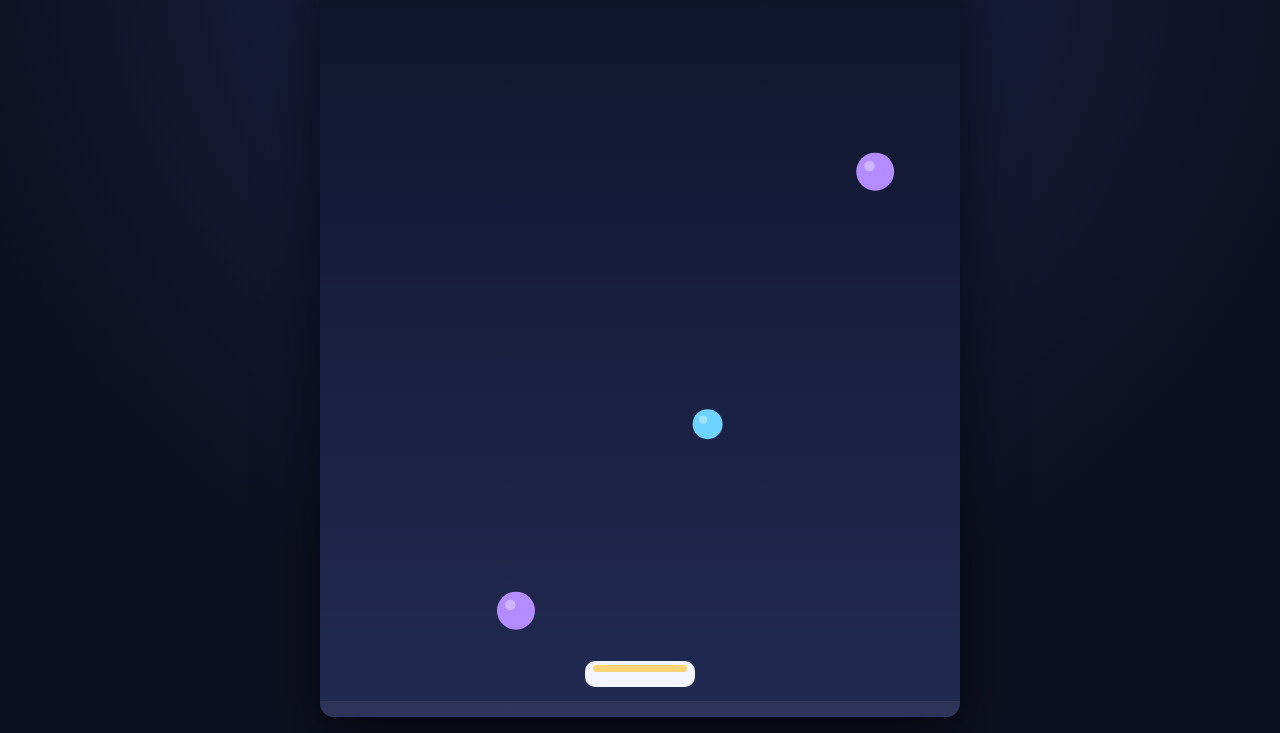
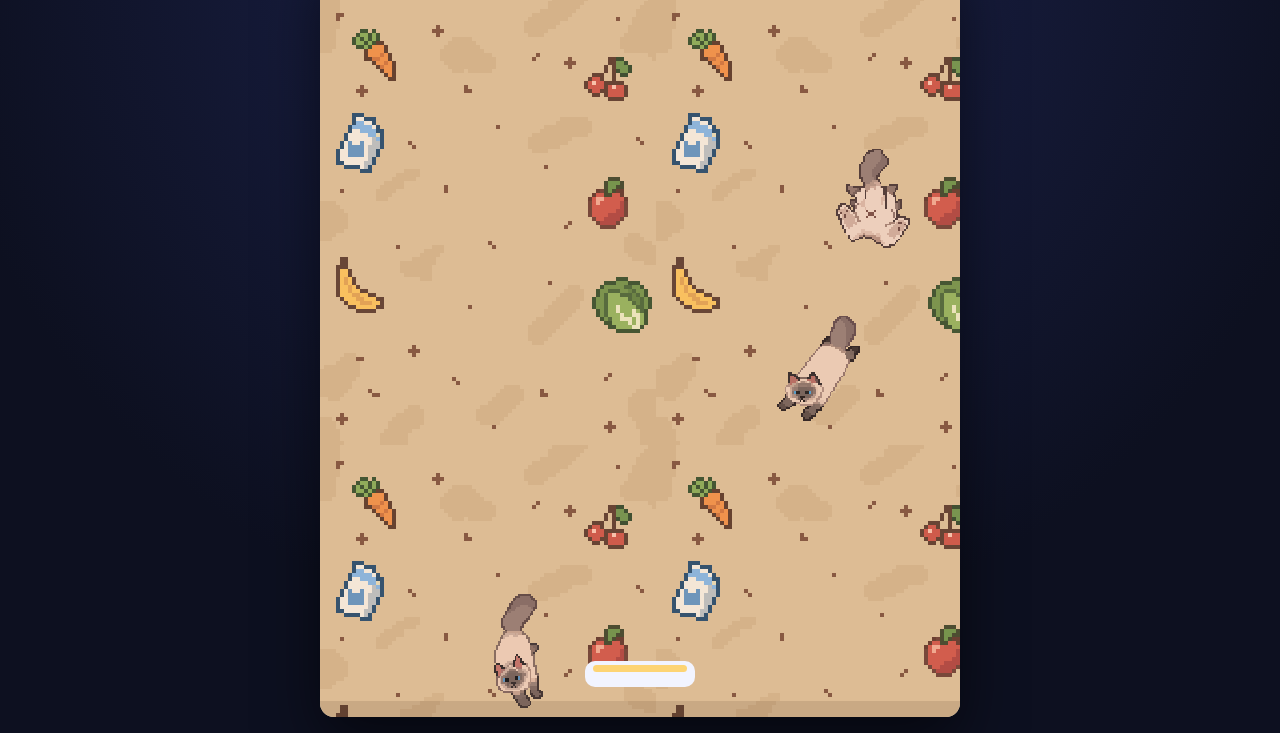
Before and after one commit to cupidsity/dishwater-bag-, a plain HTML site: page index.html in a window 1280 px wide. Both pictures are taken after a click on the button "start". Shown: the part 67-800 px from the top of the page. Drawn offline with Linux system fonts and the light colour scheme.

Commit message:
import cat assets

```diff
--- a/game.js
+++ b/game.js
@@ -2,6 +2,25 @@
 
 const canvas = document.getElementById("gameCanvas");
 const drawingContext = canvas.getContext("2d");
+
+// pixel art, never let the browser blur it while scaling
+drawingContext.imageSmoothingEnabled = false;
+
+function loadImage(fileName) {
+  const image = new Image();
+  image.src = "assets/" + encodeURIComponent(fileName);
+  return image;
+}
+
+const backgroundImage = loadImage("background.png");
+const fallingFrames = [1, 2, 3, 4, 5].map((frameNumber) => loadImage(`falling - ${frameNumber}.png`));
+
+// the background tile is tiny pixel art, blow it up by a whole number of pixels
+// so every source pixel stays a crisp square
+const BACKGROUND_SCALE = 4;
+const FALLING_FRAMES_PER_SECOND = 10;
+
+let backgroundPattern = null;
 
 const scoreValueElement = document.getElementById("scoreValue");
 const bestValueElement = document.getElementById("bestValue");
@@ -21,15 +40,12 @@ const BASE_SPAWN_INTERVAL = 0.85;
 // catches, so a perfect run never depends on frame perfect movement
 const REACH_SAFETY_FACTOR = 0.7;
 
-// a hazard landing this close in time to a catchable object must not block it
-const HAZARD_CLEARANCE_SECONDS = 0.45;
-
-// each falling kind: how it looks, what catching it does
+// every falling thing is the same cat, so the tiers are told apart by size:
+// spriteSize is what gets drawn, radius is the more forgiving catch box
 const FALLING_KINDS = [
-  { name: "drop", color: "#6fd3ff", radius: 15, points: 1, weight: 6, harmful: false },
-  { name: "bubble", color: "#b58cff", radius: 19, points: 3, weight: 3, harmful: false },
-  { name: "star", color: "#ffcf5c", radius: 13, points: 6, weight: 1.4, harmful: false },
-  { name: "sludge", color: "#ff5f6d", radius: 17, points: 0, weight: 2.0, harmful: true }
+  { name: "big cat", spriteSize: 120, radius: 34, points: 1, weight: 6, textColor: "#6b4a2f" },
+  { name: "medium cat", spriteSize: 94, radius: 27, points: 3, weight: 3, textColor: "#8c3f5d" },
+  { name: "small cat", spriteSize: 70, radius: 20, points: 6, weight: 1.4, textColor: "#b8432c" }
 ];
 
 const totalKindWeight = FALLING_KINDS.reduce((runningTotal, kind) => runningTotal + kind.weight, 0);
@@ -127,44 +143,24 @@ function pickReachableX(kind, arrivalTime) {
   return leftLimit + Math.random() * (rightLimit - leftLimit);
 }
 
-function conflictsWithCatch(x, kind, arrivalTime) {
-  const blockingDistance = player.width / 2 + kind.radius;
-  return catchCommitments.some((commitment) =>
-    Math.abs(commitment.arrivalTime - arrivalTime) < HAZARD_CLEARANCE_SECONDS
-    && Math.abs(commitment.x - x) < blockingDistance);
-}
-
-function pickHazardX(kind, arrivalTime) {
-  // retry a few times so a hazard rarely sits on top of something worth catching
-  let x = 0;
-  for (let attempt = 0; attempt < 8; attempt++) {
-    x = kind.radius + Math.random() * (canvas.width - kind.radius * 2);
-    if (!conflictsWithCatch(x, kind, arrivalTime)) return x;
-  }
-  return x;
-}
-
 function spawnFallingObject() {
   const kind = pickFallingKind();
   const fallSpeed = (BASE_FALL_SPEED + Math.random() * 90) * difficultyMultiplier();
-  // start fully visible at the very top edge so nothing pops in mid fall
-  const spawnY = kind.radius;
+  // start with the whole sprite on screen so no cat pops in mid fall
+  const spawnY = kind.spriteSize / 2;
   const arrivalTime = elapsedSeconds + (player.y - spawnY) / fallSpeed;
+  const x = pickReachableX(kind, arrivalTime);
 
-  const x = kind.harmful
-    ? pickHazardX(kind, arrivalTime)
-    : pickReachableX(kind, arrivalTime);
-
-  if (!kind.harmful) {
-    catchCommitments.push({ x, arrivalTime });
-  }
+  catchCommitments.push({ x, arrivalTime });
 
   fallingObjects.push({
     kind,
     x,
     y: spawnY,
     fallSpeed,
-    wobbleOffset: Math.random() * Math.PI * 2
+    wobbleOffset: Math.random() * Math.PI * 2,
+    // stagger the tumble so a screenful of cats is not in lockstep
+    animationTime: Math.random()
   });
 }
 
@@ -244,24 +240,18 @@ function updateFallingObjects(deltaSeconds) {
 
   for (const fallingObject of fallingObjects) {
     fallingObject.y += fallingObject.fallSpeed * deltaSeconds;
+    fallingObject.animationTime += deltaSeconds;
 
     if (isCaught(fallingObject)) {
-      if (fallingObject.kind.harmful) {
-        addFloatingText("ouch", fallingObject.x, fallingObject.y, "#ff8a94");
-        losePoint(1);
-      } else {
-        score += fallingObject.kind.points;
-        addFloatingText(`+${fallingObject.kind.points}`, fallingObject.x, fallingObject.y, fallingObject.kind.color);
-        updateHud();
-      }
+      score += fallingObject.kind.points;
+      addFloatingText(`+${fallingObject.kind.points}`, fallingObject.x, fallingObject.y,
+        fallingObject.kind.textColor);
+      updateHud();
       continue;
     }
 
     if (fallingObject.y - fallingObject.kind.radius > canvas.height) {
-      // sludge is safe to let through, everything else costs a life
-      if (!fallingObject.kind.harmful) {
-        losePoint(1);
-      }
+      losePoint(1);
       continue;
     }
 
@@ -296,11 +286,35 @@ function update(deltaSeconds) {
   updateFloatingTexts(deltaSeconds);
 }
 
+// the tile is only built once the png has actually decoded
+function ensureBackgroundPattern() {
+  if (backgroundPattern || !backgroundImage.complete || backgroundImage.naturalWidth === 0) return;
+
+  const tile = document.createElement("canvas");
+  tile.width = backgroundImage.naturalWidth * BACKGROUND_SCALE;
+  tile.height = backgroundImage.naturalHeight * BACKGROUND_SCALE;
+
+  const tileContext = tile.getContext("2d");
+  tileContext.imageSmoothingEnabled = false;
+  tileContext.drawImage(backgroundImage, 0, 0, tile.width, tile.height);
+
+  backgroundPattern = drawingContext.createPattern(tile, "repeat");
+}
+
 function drawBackground() {
+  ensureBackgroundPattern();
   drawingContext.clearRect(0, 0, canvas.width, canvas.height);
 
-  // faint ground line the basket sits on
-  drawingContext.fillStyle = "rgba(255, 255, 255, 0.05)";
+  if (backgroundPattern) {
+    drawingContext.fillStyle = backgroundPattern;
+  } else {
+    // plain fill for the frame or two before the tile has decoded
+    drawingContext.fillStyle = "#e8d6b0";
+  }
+  drawingContext.fillRect(0, 0, canvas.width, canvas.height);
+
+  // faint ground line the bag sits on
+  drawingContext.fillStyle = "rgba(60, 35, 20, 0.12)";
   drawingContext.fillRect(0, player.y + player.height + 14, canvas.width, canvas.height);
 }
 
@@ -321,23 +335,20 @@ function drawPlayer() {
 function drawFallingObjects() {
   for (const fallingObject of fallingObjects) {
     const wobble = Math.sin(elapsedSeconds * 4 + fallingObject.wobbleOffset) * 3;
+    const frameIndex = Math.floor(fallingObject.animationTime * FALLING_FRAMES_PER_SECOND)
+      % fallingFrames.length;
+    const frame = fallingFrames[frameIndex];
 
-    drawingContext.fillStyle = fallingObject.kind.color;
-    drawingContext.beginPath();
-    drawingContext.arc(fallingObject.x + wobble, fallingObject.y, fallingObject.kind.radius, 0, Math.PI * 2);
-    drawingContext.fill();
+    if (!frame.complete || frame.naturalWidth === 0) continue;
 
-    // small highlight so the shapes read as round
-    drawingContext.fillStyle = "rgba(255, 255, 255, 0.35)";
-    drawingContext.beginPath();
-    drawingContext.arc(
-      fallingObject.x + wobble - fallingObject.kind.radius * 0.3,
-      fallingObject.y - fallingObject.kind.radius * 0.3,
-      fallingObject.kind.radius * 0.28,
-      0,
-      Math.PI * 2
+    const size = fallingObject.kind.spriteSize;
+    drawingContext.drawImage(
+      frame,
+      Math.round(fallingObject.x + wobble - size / 2),
+      Math.round(fallingObject.y - size / 2),
+      size,
+      size
     );
-    drawingContext.fill();
   }
 }
 
@@ -345,8 +356,13 @@ function drawFloatingTexts() {
   drawingContext.font = "26px rainyhearts, 'Trebuchet MS', sans-serif";
   drawingContext.textAlign = "center";
 
+  drawingContext.lineWidth = 4;
+  drawingContext.lineJoin = "round";
+
   for (const floatingText of floatingTexts) {
     drawingContext.globalAlpha = Math.max(0, floatingText.lifeLeft / 0.8);
+    drawingContext.strokeStyle = "rgba(255, 248, 235, 0.9)";
+    drawingContext.strokeText(floatingText.text, floatingText.x, floatingText.y);
     drawingContext.fillStyle = floatingText.color;
     drawingContext.fillText(floatingText.text, floatingText.x, floatingText.y);
   }
--- a/style.css
+++ b/style.css
@@ -56,7 +56,8 @@ canvas {
   display: block;
   width: 100%;
   height: auto;
-  background: linear-gradient(#10152e, #232a52);
+  background: #e8d6b0;
+  image-rendering: pixelated;
   touch-action: none;
 }
 
```
Also changed, not shown: assets/background.png (added), assets/bag - 1.png (added), assets/bag - 2.png (added), assets/bag - 3.png (added), assets/bag - 4.png (added), assets/bag - 5.png (added), assets/falling - 1.png (added), assets/falling - 2.png (added), assets/falling - 3.png (added), assets/falling - 4.png (added), assets/falling - 5.png (added), assets/idle - 1.png (added), assets/idle - 2.png (added), assets/idle - 3.png (added).
